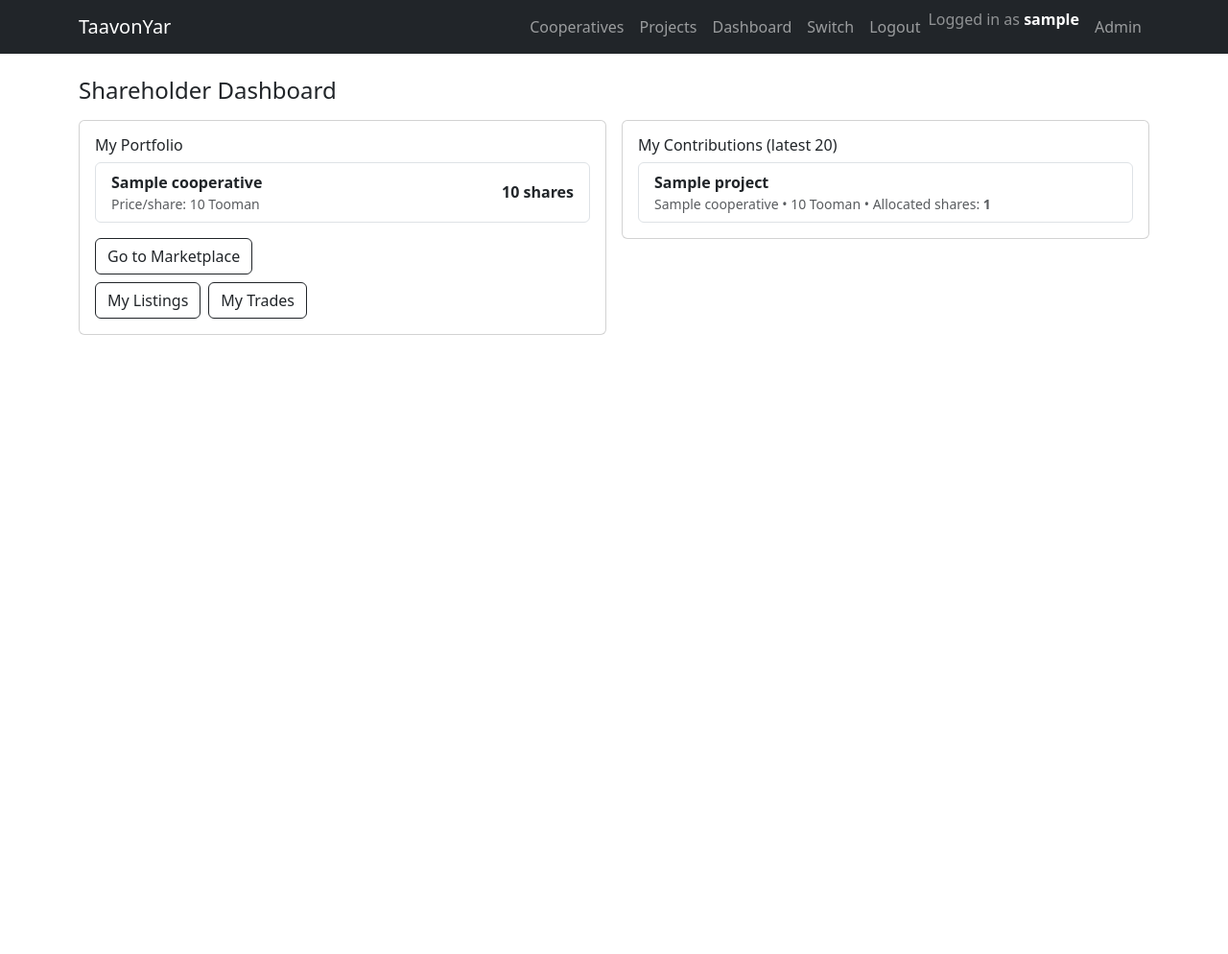
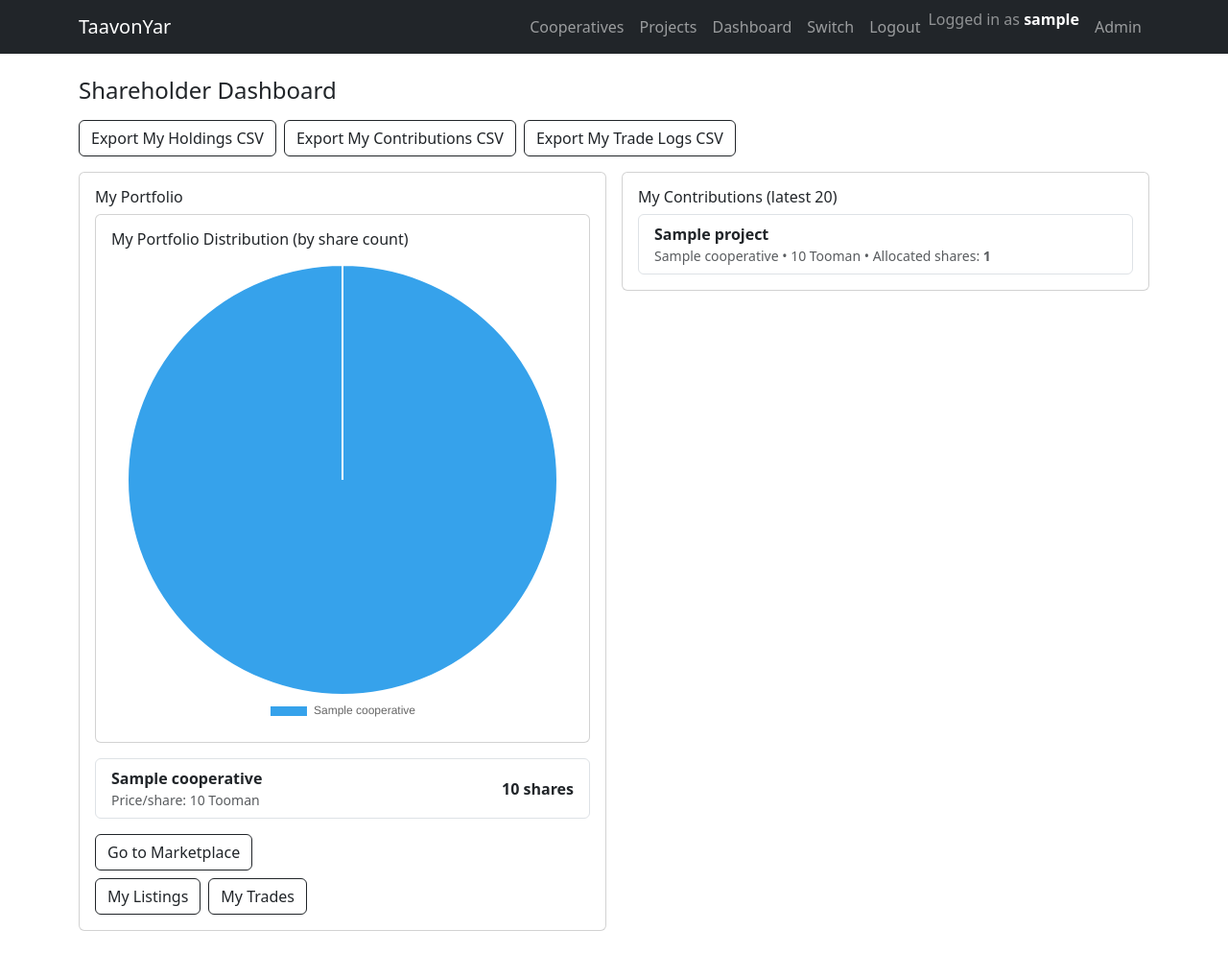
Before and after one commit to Ahreeman/TaavonYar, a Django app: page /shares/dashboard/ in a window 1280 px wide. Shown: the whole page at 96% size. Before the commit the page ends 349 px from the top, so only its background shows below. Run offline with Django 5.2, Linux system fonts and the light colour scheme; a user stored in the database is signed in; tables that the repository leaves empty hold one stand-in row (values such as "Sample post").

Commit message:
portfolio chart for shareholders + csv export + top shareholders on board dashboard added

```diff
--- a/backend/shares/urls.py
+++ b/backend/shares/urls.py
@@ -1,5 +1,5 @@
 from django.urls import path
-from .views import shareholder_dashboard, marketplace, create_listing, buy_listing, buy_primary, my_listings, cancel_listing, my_trades, buy_marketplace
+from .views import *
 
 app_name = "shares"
 
@@ -16,4 +16,8 @@ urlpatterns = [
     path("my-listings/<int:listing_id>/cancel/", cancel_listing, name="cancel_listing"),
     path("my-trades/", my_trades, name="my_trades"),
     path("marketplace/buy/", buy_marketplace, name="buy_marketplace"),
+    path("export/holdings/", export_my_holdings_csv, name="export_my_holdings_csv"),
+    path("export/contributions/", export_my_contributions_csv, name="export_my_contributions_csv"),
+    path("export/trades/", export_my_trade_logs_csv, name="export_my_trade_logs_csv"),
+
 ]
--- a/backend/shares/views.py
+++ b/backend/shares/views.py
@@ -6,6 +6,10 @@ from coops.models import Cooperative
 from projects.models import Contribution
 from .models import ShareHolding, ShareListing, ShareTrade
 from .services import create_listing as svc_create_listing, buy_from_listing, buy_primary_shares_from_coop, buy_from_marketplace
+from django.db import models
+import csv
+from django.http import HttpResponse
+
 
 
 @login_required
@@ -220,3 +224,121 @@ def buy_marketplace(request):
         messages.error(request, f"Could not buy shares: {e}")
 
     return redirect(f"/shares/marketplace/?coop={coop.id}")
+
+@login_required
+def shareholder_dashboard(request):
+    holdings = (
+        ShareHolding.objects.select_related("cooperative")
+        .filter(user=request.user)
+        .order_by("cooperative__name")
+    )
+
+    contributions = (
+        Contribution.objects.select_related("project", "project__cooperative")
+        .filter(user=request.user)
+        .order_by("-created_at")[:20]
+    )
+
+    # chart data
+    portfolio_labels = [h.cooperative.name for h in holdings if h.quantity > 0]
+    portfolio_values = [h.quantity for h in holdings if h.quantity > 0]
+
+    return render(
+        request,
+        "shares/shareholder_dashboard.html",
+        {
+            "holdings": holdings,
+            "contributions": contributions,
+            "portfolio_labels_json": portfolio_labels,
+            "portfolio_values_json": portfolio_values,
+        },
+    )
+
+
+@login_required
+def export_my_holdings_csv(request):
+    holdings = (
+        ShareHolding.objects.select_related("cooperative")
+        .filter(user=request.user)
+        .order_by("cooperative__name")
+    )
+
+    response = HttpResponse(content_type="text/csv")
+    response["Content-Disposition"] = 'attachment; filename="my_holdings.csv"'
+    writer = csv.writer(response)
+    writer.writerow(["cooperative", "share_count", "price_per_share", "share_worth_tooman"])
+
+    for h in holdings:
+        worth = h.quantity * h.cooperative.price_per_share
+        writer.writerow([h.cooperative.name, h.quantity, h.cooperative.price_per_share, worth])
+
+    return response
+
+
+@login_required
+def export_my_contributions_csv(request):
+    contributions = (
+        Contribution.objects.select_related("project", "project__cooperative")
+        .filter(user=request.user)
+        .order_by("-created_at")
+    )
+
+    response = HttpResponse(content_type="text/csv")
+    response["Content-Disposition"] = 'attachment; filename="my_contributions.csv"'
+    writer = csv.writer(response)
+    writer.writerow([
+        "created_at", "cooperative", "project", "amount_tooman",
+        "project_status", "allocated_shares"
+    ])
+
+    for c in contributions:
+        writer.writerow([
+            c.created_at.isoformat(),
+            c.project.cooperative.name,
+            c.project.title,
+            c.amount,
+            c.project.status,
+            c.allocated_shares if c.allocated_shares is not None else "",
+        ])
+
+    return response
+
+
+@login_required
+def export_my_trade_logs_csv(request):
+    trades = (
+        ShareTrade.objects.select_related("cooperative", "seller__individual", "buyer__individual")
+        .filter(models.Q(buyer=request.user) | models.Q(seller=request.user))
+        .order_by("-created_at")
+    )
+
+    response = HttpResponse(content_type="text/csv")
+    response["Content-Disposition"] = 'attachment; filename="my_trade_logs.csv"'
+    writer = csv.writer(response)
+    writer.writerow([
+        "created_at", "cooperative", "direction",
+        "counterparty", "quantity", "price_per_share", "total_price"
+    ])
+
+    for t in trades:
+        if t.buyer_id == request.user.id:
+            direction = "BUY"
+            if t.seller is None:
+                counterparty = "COOP_PRIMARY"
+            else:
+                counterparty = getattr(t.seller.individual, "full_name", t.seller.username)
+        else:
+            direction = "SELL"
+            counterparty = getattr(t.buyer.individual, "full_name", t.buyer.username)
+
+        writer.writerow([
+            t.created_at.isoformat(),
+            t.cooperative.name,
+            direction,
+            counterparty,
+            t.quantity,
+            t.price_per_share,
+            t.total_price,
+        ])
+
+    return response
--- a/backend/templates/shares/shareholder_dashboard.html
+++ b/backend/templates/shares/shareholder_dashboard.html
@@ -4,11 +4,57 @@
 {% block content %}
 <h1 class="h4 mb-3">Shareholder Dashboard</h1>
 
+
+<div class="mb-3 d-flex gap-2 flex-wrap">
+  <a class="btn btn-outline-dark" href="{% url 'shares:export_my_holdings_csv' %}">Export My Holdings CSV</a>
+  <a class="btn btn-outline-dark" href="{% url 'shares:export_my_contributions_csv' %}">Export My Contributions CSV</a>
+  <a class="btn btn-outline-dark" href="{% url 'shares:export_my_trade_logs_csv' %}">Export My Trade Logs CSV</a>
+</div>
+
+
 <div class="row g-3">
   <div class="col-lg-6">
     <div class="card">
       <div class="card-body">
         <h2 class="h6">My Portfolio</h2>
+
+
+        <div class="card mb-3">
+          <div class="card-body">
+            <h2 class="h6 mb-3">My Portfolio Distribution (by share count)</h2>
+            <canvas id="portfolioPieChart" height="120"></canvas>
+            <div id="portfolioEmptyMsg" class="text-muted small mt-2 d-none">
+              No shares yet to visualize.
+            </div>
+          </div>
+        </div>
+
+        {{ portfolio_labels_json|default:"[]"|json_script:"portfolio-labels-data" }}
+        {{ portfolio_values_json|default:"[]"|json_script:"portfolio-values-data" }}
+
+        <script src="https://cdn.jsdelivr.net/npm/chart.js"></script>
+        <script>
+          const portfolioLabels = JSON.parse(document.getElementById("portfolio-labels-data").textContent);
+          const portfolioValues = JSON.parse(document.getElementById("portfolio-values-data").textContent);
+
+          const ctx = document.getElementById("portfolioPieChart");
+          const emptyMsg = document.getElementById("portfolioEmptyMsg");
+
+          if (ctx && typeof Chart !== "undefined" && portfolioLabels.length && portfolioValues.length) {
+            new Chart(ctx, {
+              type: "pie",
+              data: {
+                labels: portfolioLabels,
+                datasets: [{ data: portfolioValues }]
+              },
+              options: { plugins: { legend: { position: "bottom" } } }
+            });
+          } else if (emptyMsg) {
+            emptyMsg.classList.remove("d-none");
+          }
+        </script>
+
+
         {% if holdings %}
           <div class="list-group">
             {% for h in holdings %}
```
Also changed, not shown: backend/projects/views.py (+8 -0 lines), backend/templates/projects/board_dashboard.html (+36 -0 lines).
